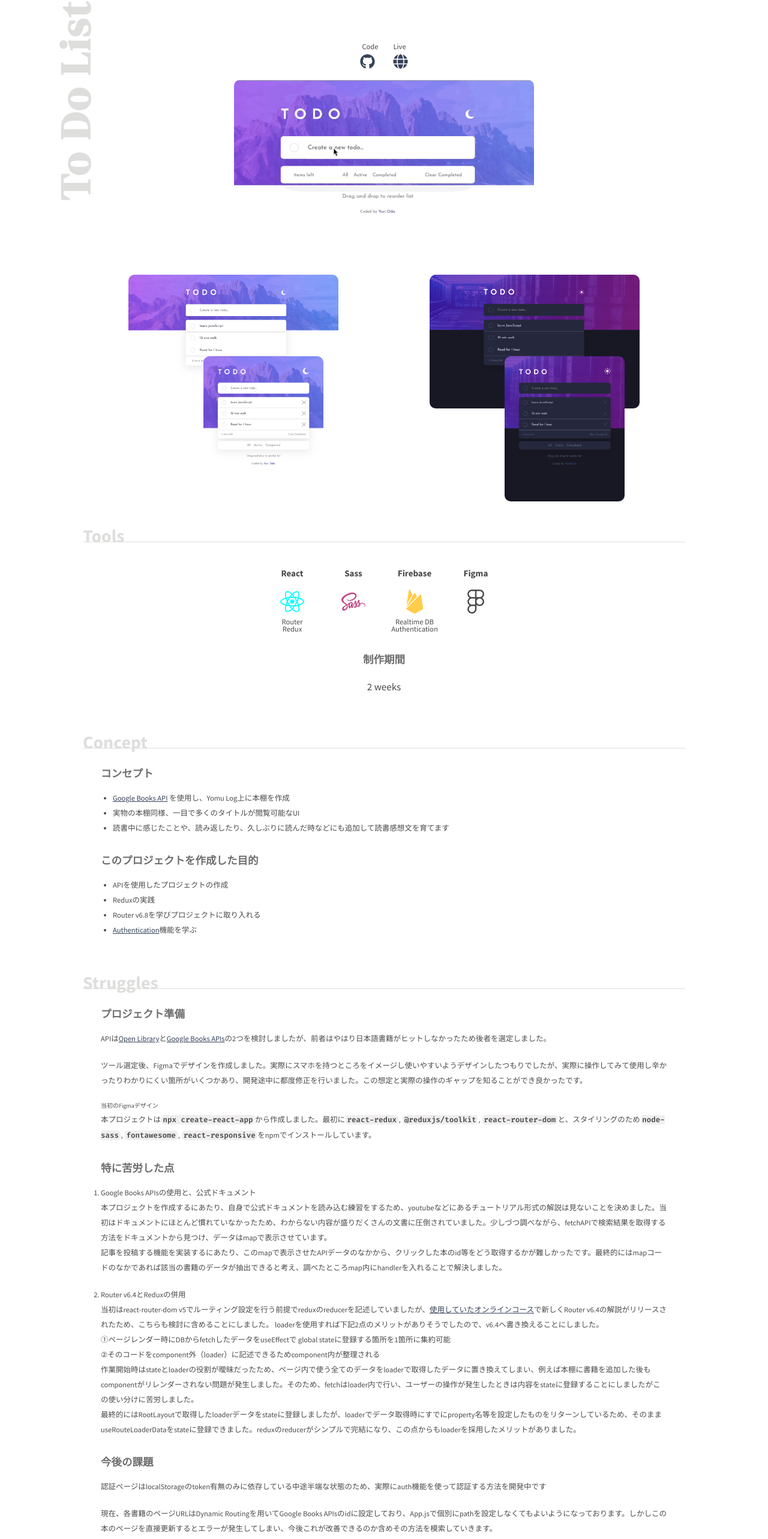
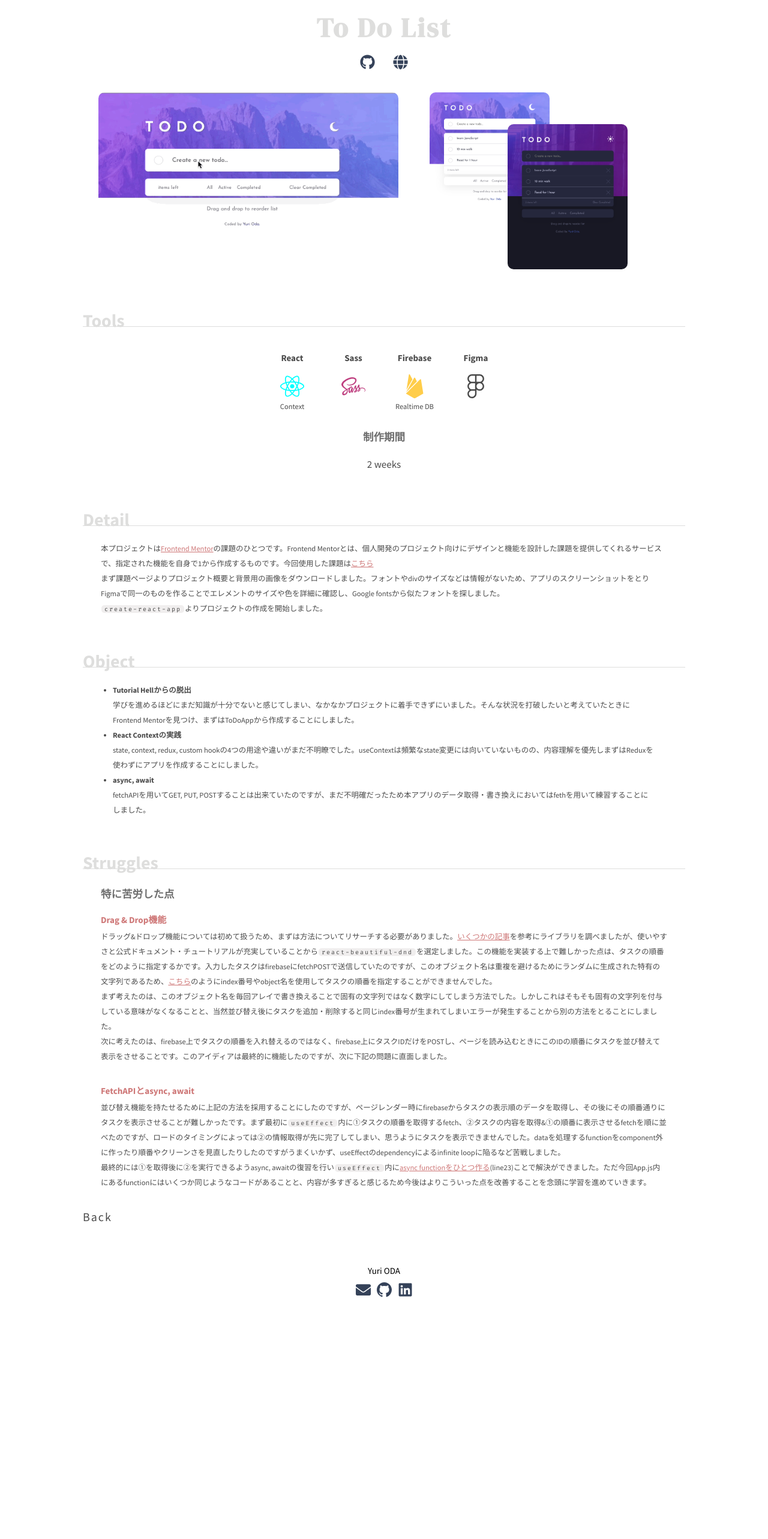
Before and after one commit to YuriOda/portfolio, a React (Create React App) app: page /project/todo in a window 1280 px wide. Shown: the part 79-2645 px from the top of the page at 60% size. After the commit the page ends 2258 px from the top, so only its background shows below. Built offline with nearby package versions, Linux system fonts and the light colour scheme.

Commit message:
fix description

```diff
--- a/package.json
+++ b/package.json
@@ -38,7 +38,7 @@
       "last 1 safari version"
     ]
   },
-  "description": "This project was bootstrapped with [Create React App](https://github.com/facebook/create-react-app).",
+  "description": "This is Yuri ODA's portfolio web page.",
   "main": "index.js",
   "devDependencies": {
     "autoprefixer": "^10.4.13",
--- a/src/Page/PJToDo.js
+++ b/src/Page/PJToDo.js
@@ -3,11 +3,12 @@ import { FaGlobe, FaGithub, FaSass, FaReact, FaFigma } from "react-icons/fa";
 import { SiFirebase } from "react-icons/si";
 
 import Footer from "../Component/Footer";
-import ScreenShotLight from "../assets/todo-light.png";
-import ScreenShotDark from "../assets/todo-dark.png";
 import ScreenShotMobileLight from "../assets/todo-mobile-light.png";
 import ScreenShotMobileDark from "../assets/todo-mobile-dark.png";
 import Gif from "../assets/todo-gif.gif";
+
+// import ScreenShotLight from "../assets/todo-light.png";
+// import ScreenShotDark from "../assets/todo-dark.png";
 
 const PJToDo = () => {
   window.scrollTo(0, 0);
@@ -27,16 +28,12 @@ const PJToDo = () => {
           </span>
         </div>
 
-        <h3 className="section-title">To Do List</h3>
+        <h3 className="project-title">To Do List</h3>
 
         {/* DETAILS */}
         <div className="pjd">
           <div className="pjd-view">
-            <p>
-              <span className="pjd-view-span">Code</span>
-              <span className="pjd-view-span">Live </span>
-            </p>
-
+            <div>
               <a
                 href="https://github.com/YuriOda/to-do-app"
                 target="_blank"
@@ -51,15 +48,32 @@ const PJToDo = () => {
               >
                 <FaGlobe className="pjd-icon" />
               </a>
+            </div>
 
             {/* GIF */}
+
+            <div className="pjd-multi-div">
               <img
                 src={Gif}
                 alt="To Do List Gif"
                 className="pjd-screenshot-gif"
               />
+              <div className="todo-screenshot-container">
+                <img
+                  className="todo-mobile"
+                  src={ScreenShotMobileLight}
+                  alt="To Do List Screenshot mobile light theme"
+                />
+                <img
+                  className="todo-mobile todo-dark"
+                  src={ScreenShotMobileDark}
+                  alt="To Do List Screenshot mobile dark theme"
+                />
+              </div>
+            </div>
 
-            <div className="pjd-multi-div">
+            {/* Screenshot 4 ver */}
+            {/* <div className="pjd-multi-div">
               <div className="pjd-screenshot-row">
                 <img
                   className="pjd-screenshot-todo"
@@ -86,7 +100,7 @@ const PJToDo = () => {
                   alt="To Do List Screenshot mobile dark theme"
                 />
               </div>
-            </div>
+            </div> */}
           </div>
 
           <div>
@@ -118,13 +132,11 @@ const PJToDo = () => {
                   </tr>
                   <tr>
                     <td className="pjd-table-detail">
-                      <p>Router</p>
-                      <p>Redux</p>
+                      <p>Context</p>
                     </td>
                     <td className="pjd-table-detail">&nbsp;</td>
                     <td className="pjd-table-detail">
                       <p>Realtime DB</p>
-                      <p>Authentication</p>
                     </td>
                     <td className="pjd-table-detail">&nbsp;</td>
                   </tr>
@@ -138,140 +150,128 @@ const PJToDo = () => {
             </div>
           </div>
 
+          {/* CONCEPT */}
           <div>
             <div className="pjd-title-border">
-              <h2 className="pjd-title">Concept</h2>
+              <h2 className="pjd-title">Detail</h2>
             </div>
 
             <div className="pjd-textbox">
-              <p className="pjd-subtitle">コンセプト</p>
-              <ul className="pjd-list">
-                <li>
+              <p>
+                　本プロジェクトは
                 <a
-                    href="https://developers.google.com/books/"
+                  href="https://www.frontendmentor.io/"
                   target="_blank"
                   rel="noopener noreferrer"
                 >
-                    Google Books API
-                  </a>{" "}
-                  を使用し、Yomu Log上に本棚を作成
-                </li>
-                <li>実物の本棚同様、一目で多くのタイトルが閲覧可能なUI</li>
-                <li>
-                  読書中に感じたことや、読み返したり、久しぶりに読んだ時などにも追加して読書感想文を育てます
-                </li>
-              </ul>
-
-              <p className="pjd-subtitle">このプロジェクトを作成した目的</p>
-              <ul className="pjd-list">
-                <li>APIを使用したプロジェクトの作成</li>
-                <li>Reduxの実践</li>
-                <li>Router v6.8を学びプロジェクトに取り入れる</li>
-                <li>
+                  Frontend Mentor
+                </a>
+                の課題のひとつです。Frontend
+                Mentorとは、個人開発のプロジェクト向けにデザインと機能を設計した課題を提供してくれるサービスで、指定された機能を自身で1から作成するものです。今回使用した課題は
                 <a
-                    href="https://firebase.google.com/docs/auth/"
+                  href="https://www.frontendmentor.io/challenges/todo-app-Su1_KokOW"
                   target="_blank"
                   rel="noopener noreferrer"
                 >
-                    Authentication
+                  こちら
                 </a>
-                  機能を学ぶ
-                </li>
-              </ul>
+              </p>
+              <p>
+                　まず課題ページよりプロジェクト概要と背景用の画像をダウンロードしました。フォントやdivのサイズなどは情報がないため、アプリのスクリーンショットをとりFigmaで同一のものを作ることでエレメントのサイズや色を詳細に確認し、Google
+                fontsから似たフォントを探しました。
+              </p>
+              <p>
+                <span className="code">create-react-app</span>
+                よりプロジェクトの作成を開始しました。
+              </p>
             </div>
           </div>
 
           <div>
             <div className="pjd-title-border">
+              <h2 className="pjd-title">Object</h2>
+            </div>
+
+            <div className="pjd-textbox">
+              <ul className="pjd-list">
+                <li>
+                  <strong>Tutorial Hellからの脱出</strong>
+                  <p>
+                    学びを進めるほどにまだ知識が十分でないと感じてしまい、なかなかプロジェクトに着手できずにいました。そんな状況を打破したいと考えていたときにFrontend
+                    Mentorを見つけ、まずはToDoAppから作成することにしました。
+                  </p>
+                </li>
+                <li>
+                  <strong>React Contextの実践</strong>
+                  <p>
+                    state, context, redux, custom
+                    hookの4つの用途や違いがまだ不明瞭でした。useContextは頻繁なstate変更には向いていないものの、内容理解を優先しまずはReduxを使わずにアプリを作成することにしました。
+                  </p>
+                </li>
+                <li>
+                  <strong>async, await</strong>
+                  <p>
+                    fetchAPIを用いてGET, PUT,
+                    POSTすることは出来ていたのですが、まだ不明確だったため本アプリのデータ取得・書き換えにおいてはfethを用いて練習することにしました。
+                  </p>
+                </li>
+              </ul>
+            </div>
+
+            <div className="pjd-title-border">
               <h2 className="pjd-title">Struggles</h2>
             </div>
+            {/* STRUGGLES */}
             <div className="pjd-textbox">
-              {/* PREP */}
-              <p className="pjd-subtitle">プロジェクト準備</p>
-              <p className="pjd-struggles-p">
-                　APIは
+              <p className="pjd-subtitle">特に苦労した点</p>
+
+              <p className="pjd-p-title">Drag & Drop機能</p>
+              <p>
+                　ドラッグ&ドロップ機能については初めて扱うため、まずは方法についてリサーチする必要がありました。
                 <a
-                  href="https://openlibrary.org/"
+                  href="https://openbase.com/categories/js/best-react-drag-and-drop-libraries?vs=react-draggable%2Csortablejs%2Creact-beautiful-dnd"
                   target="_blank"
                   rel="noopener noreferrer"
                 >
-                  Open Library
+                  いくつかの記事
                 </a>
-                と
+                を参考にライブラリを調べましたが、使いやすさと公式ドキュメント・チュートリアルが充実していることから
+                <span className="code">react-beautiful-dnd</span>
+                を選定しました。この機能を実装する上で難しかった点は、タスクの順番をどのように指定するかです。入力したタスクはfirebaseにfetchPOSTで送信していたのですが、このオブジェクト名は重複を避けるためにランダムに生成された特有の文字列であるため、
                 <a
-                  href="https://developers.google.com/books/"
+                  href="https://codesandbox.io/s/k260nyxq9v"
                   target="_blank"
                   rel="noopener noreferrer"
                 >
-                  Google Books APIs
+                  こちら
                 </a>
-                の2つを検討しましたが、前者はやはり日本語書籍がヒットしなかったため後者を選定しました。
+                のようにindex番号やobject名を使用してタスクの順番を指定することができませんでした。
               </p>
-              <p className="pjd-struggles-p">
-                　ツール選定後、Figmaでデザインを作成しました。実際にスマホを持つところをイメージし使いやすいようデザインしたつもりでしたが、実際に操作してみて使用し辛かったりわかりにくい箇所がいくつかあり、開発途中に都度修正を行いました。この想定と実際の操作のギャップを知ることができ良かったです。
+              <p>
+                　まず考えたのは、このオブジェクト名を毎回アレイで書き換えることで固有の文字列ではなく数字にしてしまう方法でした。しかしこれはそもそも固有の文字列を付与している意味がなくなることと、当然並び替え後にタスクを追加・削除すると同じindex番号が生まれてしまいエラーが発生することから別の方法をとることにしました。
               </p>
-
-              <p className="pjd-struggles-notation">当初のFigmaデザイン</p>
-              {/* <img src={Design} alt="Figma" className="pjd-struggles-figma" /> */}
-
-              <p className="pjd-struggles-p">
-                本プロジェクトは
-                <span className="code">npx create-react-app</span>
-                から作成しました。最初に
-                <span className="code">react-redux</span>,{" "}
-                <span className="code">@reduxjs/toolkit</span>,{" "}
-                <span className="code">react-router-dom</span>
-                と、スタイリングのため<span className="code">
-                  node-sass
-                </span>, <span className="code">fontawesome</span>,{" "}
-                <span className="code">react-responsive</span>
-                をnpmでインストールしています。
+              <p>
+                　次に考えたのは、firebase上でタスクの順番を入れ替えるのではなく、firebase上にタスクIDだけをPOSTし、ページを読み込むときにこのIDの順番にタスクを並び替えて表示をさせることです。このアイディアは最終的に機能したのですが、次に下記の問題に直面しました。
               </p>
-
-              {/* STRUGGLES */}
-              <p className="pjd-subtitle">特に苦労した点</p>
-
-              <ol>
-                <li className="pjd-struggles-item">
-                  Google Books APIsの使用と、公式ドキュメント
-                  <br />
-                  本プロジェクトを作成するにあたり、自身で公式ドキュメントを読み込む練習をするため、youtubeなどにあるチュートリアル形式の解説は見ないことを決めました。当初はドキュメントにほとんど慣れていなかったため、わからない内容が盛りだくさんの文書に圧倒されていました。少しづつ調べながら、fetchAPIで検索結果を取得する方法をドキュメントから見つけ、データはmapで表示させています。
-                  <br />
-                  　記事を投稿する機能を実装するにあたり、このmapで表示させたAPIデータのなかから、クリックした本のid等をどう取得するかが難しかったです。最終的にはmapコードのなかであれば該当の書籍のデータが抽出できると考え、調べたところmap内にhandlerを入れることで解決しました。
-                </li>
-                <li className="pjd-struggles-item">
-                  Router v6.4とReduxの併用
-                  <br />
-                  　当初はreact-router-dom
-                  v5でルーティング設定を行う前提でreduxのreducerを記述していましたが、
+              <p className="pjd-p-title margin-top">FetchAPIとasync, await</p>
+              <p>
+                　並び替え機能を持たせるために上記の方法を採用することにしたのですが、ページレンダー時にfirebaseからタスクの表示順のデータを取得し、その後にその順番通りにタスクを表示させることが難しかったです。まず最初に
+                <span className="code">useEffect</span>
+                内に①タスクの順番を取得するfetch、②タスクの内容を取得&①の順番に表示させるfetchを順に並べたのですが、ロードのタイミングによっては②の情報取得が先に完了してしまい、思うようにタスクを表示できませんでした。dataを処理するfunctionをcomponent外に作ったり順番やクリーンさを見直したりしたのですがうまくいかず、useEffectのdependencyによるinfinite
+                loopに陥るなど苦戦しました。
+              </p>
+              <p>
+                　最終的には①を取得後に②を実行できるようasync, awaitの復習を行い
+                <span className="code">useEffect</span>
+                内に
                 <a
-                    href="https://www.udemy.com/course/react-the-complete-guide-incl-redux/"
+                  href="https://github.com/YuriOda/to-do-app/blob/main/src/App.js"
                   target="_blank"
                   rel="noopener noreferrer"
                 >
-                    使用していたオンラインコース
+                  async functionをひとつ作る
                 </a>
-                  で新しくRouter
-                  v6.4の解説がリリースされたため、こちらも検討に含めることにしました。
-                  loaderを使用すれば下記2点のメリットがありそうでしたので、v6.4へ書き換えることにしました。
-                  <br />
-                  　①ページレンダー時にDBからfetchしたデータをuseEffectで global
-                  stateに登録する箇所を1箇所に集約可能 <br />
-                  　②そのコードをcomponent外（loader）に記述できるためcomponent内が整理される
-                  <br />
-                  　作業開始時はstateとloaderの役割が曖昧だったため、ページ内で使う全てのデータをloaderで取得したデータに置き換えてしまい、例えば本棚に書籍を追加した後もcomponentがリレンダーされない問題が発生しました。そのため、fetchはloader内で行い、ユーザーの操作が発生したときは内容をstateに登録することにしましたがこの使い分けに苦労しました。
-                  <br />
-                  　最終的にはRootLayoutで取得したloaderデータをstateに登録しましたが、loaderでデータ取得時にすでにproperty名等を設定したものをリターンしているため、そのままuseRouteLoaderDataをstateに登録できました。reduxのreducerがシンプルで完結になり、この点からもloaderを採用したメリットがありました。
-                </li>
-              </ol>
-
-              <p className="pjd-subtitle">今後の課題</p>
-              <p className="pjd-struggles-p">
-                　認証ページはlocalStorageのtoken有無のみに依存している中途半端な状態のため、実際にauth機能を使って認証する方法を開発中です
-              </p>
-              <p className="pjd-struggles-p">
-                　現在、各書籍のページURLはDynamic Routingを用いてGoogle Books
-                APIsのidに設定しており、App.jsで個別にpathを設定しなくてもよいようになっております。しかしこの本のページを直接更新するとエラーが発生してしまい、今後これが改善できるのか含めその方法を模索していきます。
+                (line23)ことで解決ができました。ただ今回App.js内にあるfunctionにはいくつか同じようなコードがあることと、内容が多すぎると感じるため今後はよりこういった点を改善することを念頭に学習を進めていきます。
               </p>
             </div>
           </div>
--- a/src/Page/PJYomuLog.js
+++ b/src/Page/PJYomuLog.js
@@ -23,7 +23,7 @@ const PJYomuLog = () => {
           </span>
         </div>
 
-        <h3 className="section-title">Yomu Log</h3>
+        <h3 className="project-title">Yomu Log</h3>
 
         {/* DETAILS */}
         <div className="pjd">
@@ -237,7 +237,7 @@ const PJYomuLog = () => {
 
               <p className="pjd-subtitle">今後の課題</p>
               <p className="pjd-struggles-p">
-                　認証ページはlocalStorageのtoken有無のみに依存している中途半端な状態のため、実際にauth機能を使って認証する方法を開発中です
+                　認証ページはlocalStorageのtoken有無のみに依存している中途半端な状態のため、実際にauth機能を使って認証する方法で改善する予定です。
               </p>
               <p className="pjd-struggles-p">
                 　現在、各書籍のページURLはDynamic Routingを用いてGoogle Books
--- a/src/scss/Component/_project-detail.scss
+++ b/src/scss/Component/_project-detail.scss
@@ -1,3 +1,26 @@
+//TYPOGRAPHY
+.project-title {
+  @include title();
+  text-align: center;
+}
+
+.code {
+  font-size: 1rem;
+  font-family: $font-code;
+  background-color: rgb(240, 238, 238);
+  padding: 0 0.5rem;
+  margin: 0 1px;
+  border-radius: 0.5rem;
+  //font-weight: 600;
+  letter-spacing: 2px;
+}
+
+//UTILITY
+.margin-top {
+  margin-top: 3rem;
+}
+
+//PJ DETAIL
 #yomulog {
   color: $color-grey-dark;
   font-family: $font-basic;
@@ -13,10 +36,10 @@
   }
 
   a {
-    color: $color-primary;
+    color: $color-red;
   }
   a:hover {
-    color: $color-secondary;
+    color: $color-primary;
   }
 }
 
@@ -26,29 +49,20 @@
   padding: 2.5rem;
 }
 
-.pj-back {
-  @include nav-title();
-}
-
 .pjd {
-  padding: 3rem 5rem;
+  padding: 0 5rem;
   position: relative;
-  top: -30rem;
 
   @include respond(tab-port) {
-    padding: 3rem 1rem;
+    padding: 0 1rem;
   }
 
   @include respond(phone) {
-    padding: 3rem 0.5rem;
+    padding: 0 0.5rem;
   }
 
   &-view {
     text-align: center;
-
-    &-span {
-      margin: 0 1.25rem;
-    }
   }
 
   &-screenshot {
@@ -61,21 +75,17 @@
   &-multi-div {
     display: flex;
     flex-wrap: wrap;
-    //background-color: yellow;
-
     text-align: center;
   }
 
   &-screenshot-row {
-    width: 38rem;
     height: 40rem;
     margin: 0 auto;
   }
 
   &-screenshot-gif {
-    display: block;
     border-radius: 1rem;
-    margin: 1rem auto;
+    margin: 3rem auto;
     width: 50rem;
     height: 30rem;
 
@@ -83,25 +93,6 @@
       width: 40rem;
       height: 24rem;
     }
-  }
-
-  &-screenshot-todo {
-    display: inline-block;
-    width: 35rem;
-    border-radius: 1rem;
-
-    margin: 1.5rem 1rem;
-  }
-
-  &-screenshot-todo-small {
-    display: inline-block;
-    width: 20rem;
-    border-radius: 1rem;
-    margin: 1.5rem 1rem;
-
-    position: relative;
-    top: -12.5rem;
-    right: -5rem;
   }
 
   &-icon {
@@ -171,7 +162,6 @@
   &-textbox {
     padding: 0 3rem;
     margin-bottom: 2.5rem;
-
     //background-color: yellow;
   }
 
@@ -184,6 +174,12 @@
     font-weight: bold;
     font-size: 1.75rem;
     color: rgba($color-grey-dark, 0.8);
+  }
+
+  &-p-title {
+    font-weight: bold;
+    color: $color-red;
+    font-size: 1.5rem;
   }
 
   &-struggles {
@@ -207,11 +203,27 @@
   }
 }
 
-.code {
-  font-family: $font-code;
-  background-color: rgb(240, 238, 238);
-  padding: 0 0.25rem;
-  margin: 0 1px;
-  border-radius: 0.5rem;
-  font-weight: 600;
+.pj-back {
+  @include nav-title();
 }
+
+//TODO
+.todo {
+  &-screenshot-container {
+    height: 30rem;
+    margin: 3rem auto;
+  }
+
+  &-mobile {
+    display: inline-block;
+    width: 20rem;
+    border-radius: 1rem;
+    // margin: 1.5rem 1rem;
+  }
+
+  &-dark {
+    position: relative;
+    left: -7rem;
+    top: 5rem;
+  }
+}
--- a/src/scss/_typography.scss
+++ b/src/scss/_typography.scss
@@ -1,12 +1,8 @@
 .section-title {
-  color: $color-title;
-  font-size: 7rem;
-  font-family: $font-title;
-  letter-spacing: 3px;
+  @include title();
 
   position: relative;
   left: -7.5rem;
-
   writing-mode: vertical-rl;
   transform: rotate(180deg);
 }
--- a/src/scss/_variables.scss
+++ b/src/scss/_variables.scss
@@ -10,6 +10,7 @@ $color-quaternary: #f0e9d2;
 
 $color-title: #dededd;
 $color-grey-dark: #4a4a4a;
+$color-red: #ce7777;
 $background-color: #fff;
 
 //font
```
Also changed, not shown: src/scss/_mixin.scss (+7 -0 lines). Lines whose indentation alone changed are shown as unchanged.
